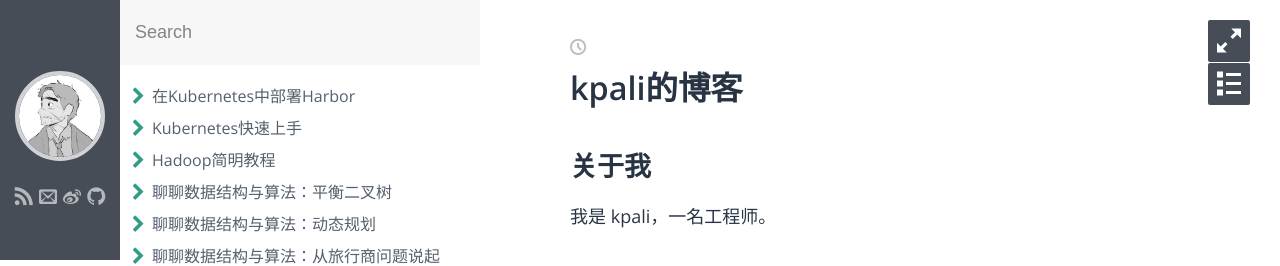
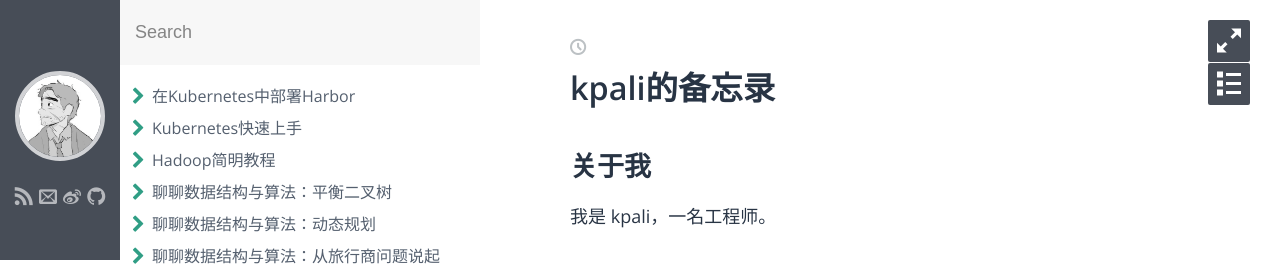
Before and after one commit to kpali/blog, a Jekyll site: the page built from index.md, in a window 1280 px wide. Shown: the top 266 px of the page. Built offline with Jekyll 4.4.1, drawn with Linux system fonts in a browser that asks for light colours; some web fonts are replaced.

Commit message:
修改站点标题

```diff
--- a/_config.yml
+++ b/_config.yml
@@ -1,8 +1,8 @@
 # Site settings
-title: kpali的博客
+title: kpali的备忘录
 email: kpali@qq.com
 description: > # this means to ignore newlines until "baseurl:"
-  望山明海
+  望山明海 春和栗生
 baseurl: "" # the subpath of your site, e.g. /blog/
 url: http://kpali.me # the base hostname & protocol for your site
 rss_url: /pages/feed.xml
--- a/index.md
+++ b/index.md
@@ -1,5 +1,5 @@
 ---
-title: kpali的博客
+title: kpali的备忘录
 layout: post
 ---
 
```
